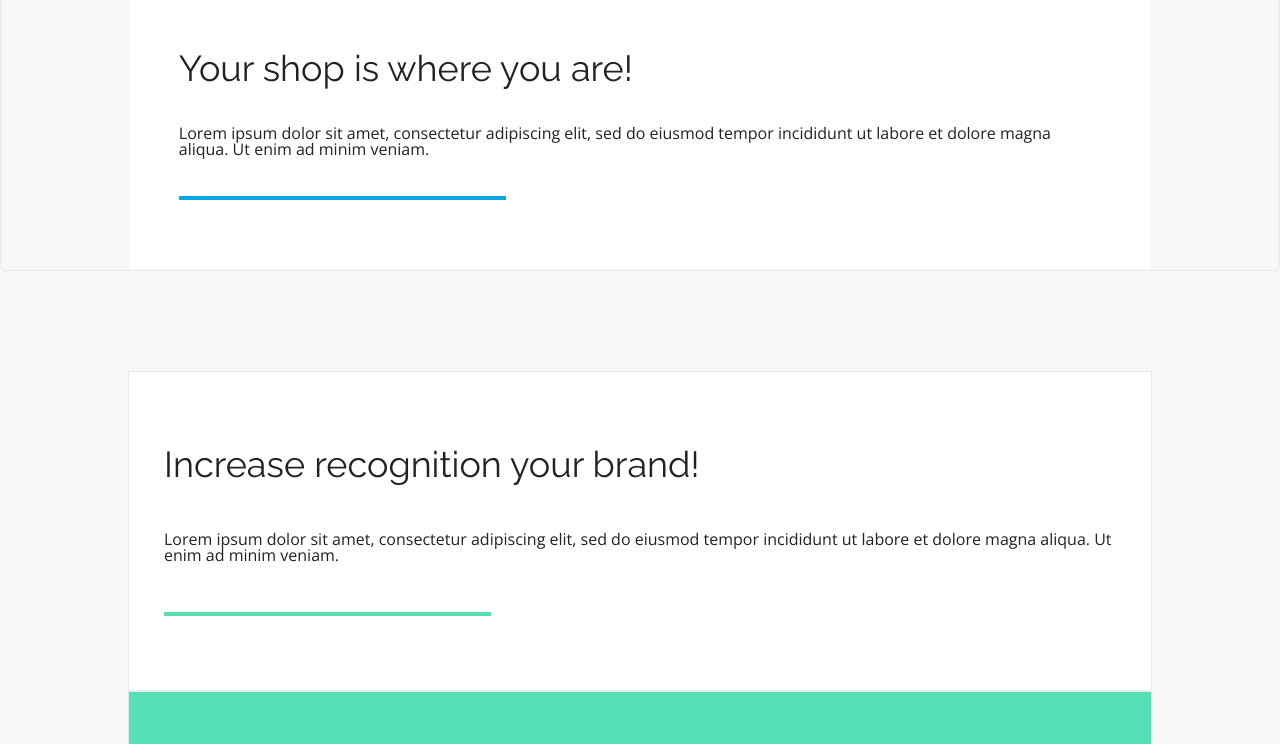
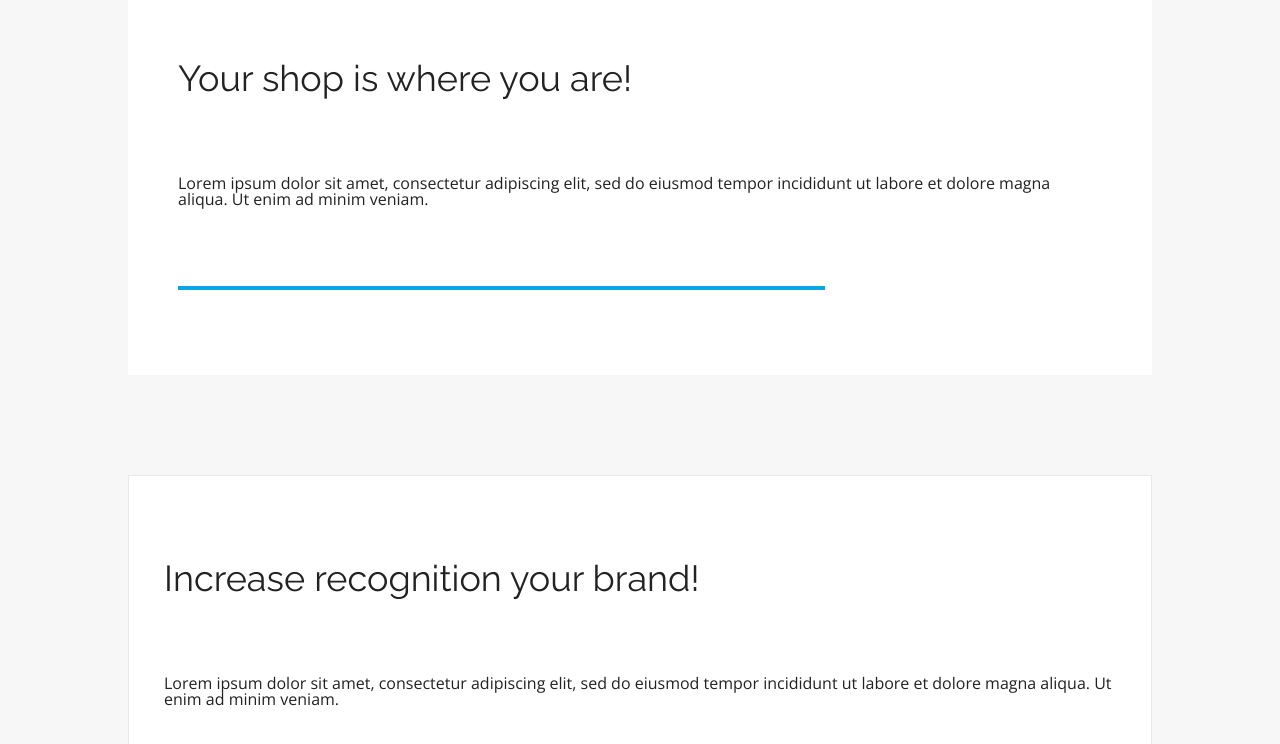
Before and after one commit to wiewiex/BestShop, a plain HTML site: page index.html in a window 1280 px wide. Shown: the part 2552-3296 px from the top of the page. Drawn offline with nearby package versions, Linux system fonts and the light colour scheme.

Commit message:
poprawka sekcji benefits

```diff
--- a/scss/elements/_benefits.scss
+++ b/scss/elements/_benefits.scss
@@ -28,9 +28,10 @@
     flex-direction: column;
     align-items: center;
     height: 100%;
+    border: none;
     }
   &:last-of-type {
-    margin-bottom: 180px;
+    margin-bottom: 100px;
   }
 }
 
@@ -43,7 +44,7 @@
   padding: 50px 35px;
   @include tablet {
     width: 80%;
-    height: 20em;
+    height: 23em;
   }
 }
 
@@ -69,10 +70,11 @@
 .benefits_description {
   font-family: $font-open-sans;
   font-size: 16px;
+  margin: 10px 0;
 }
 
 .benefits_line {
-  width: 327px;
+  width: 70%;
   height: 4px;
   background-color: $color-redish ;
 
@@ -110,6 +112,7 @@
     width: 80%;
     margin: 0 auto;
     align-items: center;
+    padding: 0;
   }
 }
 
@@ -121,10 +124,8 @@
   justify-content: space-around;
   padding: 50px;
   @include tablet {
-    padding: 0 50px 50px 50px;
     width: 80%;
-    height: 15em;
-
+    height: 25em;
   }
 }
 
@@ -164,7 +165,7 @@
   border: 1px solid #E8E9ED;
   @include tablet {
     width: 80%;
-    height: 20em;
+    height: 25em;
   }
 }
 
@@ -174,7 +175,7 @@
 
 
 .block3_right {
-  margin: 0 0 0 auto;
+  margin: 0 auto 0 auto;
   background-color: $color-green;
   width: 37%;
   border: 1px solid #E8E9ED;
--- a/scss/elements/_prices.scss
+++ b/scss/elements/_prices.scss
@@ -1,6 +1,6 @@
 #prices {
   width: 100%;
-  height: 800px;
+  margin: 50px 0;
   background-color: $color-white;
   display: flex;
   justify-content: center;
@@ -13,15 +13,18 @@
   font-family: $font-raleway;
   font-weight: 500;
   color: $color-black;
+  margin-bottom: 50px;
 
 }
 
 .prices_container {
   width: 1266px;
-  height: 616px;
   display: flex;
   justify-content: space-around;
   align-items: center;
+  @include tablet {
+    flex-direction: column;
+  }
 }
 
 .prices_container_card {
@@ -38,6 +41,9 @@
   justify-content: space-around;
   align-items: center;
   position: relative;
+  @include tablet {
+    margin-bottom: 100px;
+  }
 }
 
 .package {
```
Also changed, not shown: css/main.css, 1 other file.
